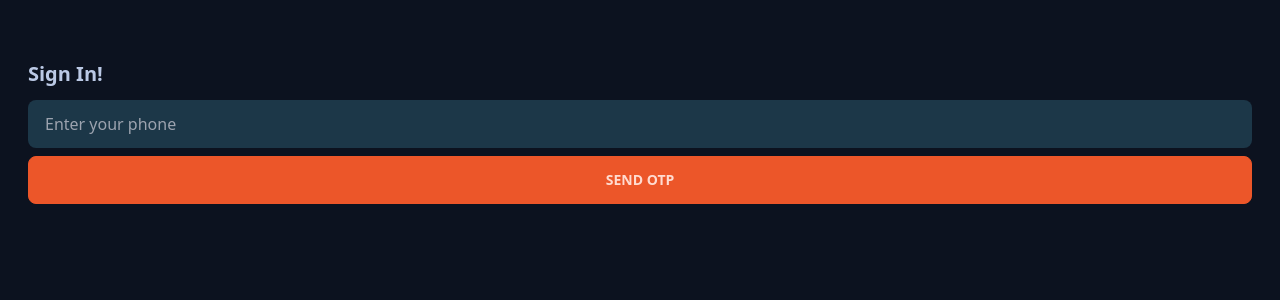
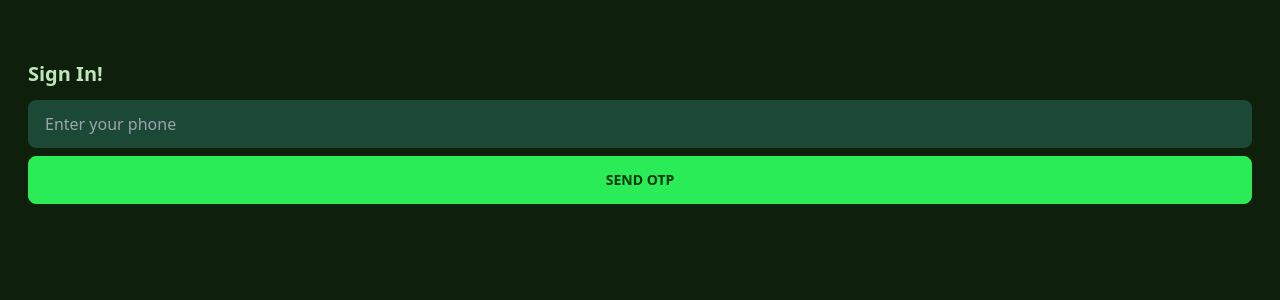
Before and after one commit to shashisrun/bp-meal-subs, a Next.js app: page /signin in a window 1280 px wide. Shown: the top 300 px of the page. Built offline with nearby package versions, Linux system fonts and the light colour scheme; no server answers.

Commit message:
Color Fixes and Signin Page Implementation

```diff
--- a/pages/signin.js
+++ b/pages/signin.js
@@ -1,25 +1,24 @@
 import React from 'react';
-import AskName from '../components/profile/askName';
 import Title from "../components/title";
-import { setUpRecaptcha, addNamedDocument, getDocument, serverTimestamp } from '../config/firebase';
-import { useAuth } from '../contexts/authContext'
+import { setUpRecaptcha } from '../config/firebase';
 
 export default function Signin() {
     const [phone, setPhone] = React.useState('');
     const [confirmObject, setConfirmObject] = React.useState(null);
     const [otp, setOtp] = React.useState('');
     const [error, setError] = React.useState();
-    const { user, setUser } = useAuth();
 
-    const sendOTP = async (event) => {
+    const sendOTOP = async (event) => {
         event.preventDefault();
         // setSentOtp(true)
         try {
             const reponse = await setUpRecaptcha(`+91${phone}`)
+            console.log(reponse);
             setConfirmObject(reponse);
         } catch (error) {
             setError(error.message);
         }
+        console.log(confirmObject);
     }
 
     const verifyOTP = async (event) => {
@@ -28,33 +27,14 @@ export default function Signin() {
         try {
             setError(null);
             const reponse = await confirmObject.confirm(otp)
-            console.log(reponse.user.phoneNumber);
-            const getUser = await getDocument('users', reponse.user.uid);
-            if (!getUser) {
-                const responseNew = await addNamedDocument('users', {
-                    phone: reponse.user.phoneNumber,
-                    isRegistrationComplete: false,
-                    isActive: true,
-                    lastLogin: serverTimestamp(),
-                    createdAt: serverTimestamp()
-                }, reponse.user.uid)
-                setUser({ ...user, profile: responseNew });
-            } else {
-                const responseNew = await addNamedDocument('users', {
-                    ...getUser,
-                    lastLogin: serverTimestamp()
-                }, reponse.user.uid)
-                setUser({ ...user, profile: responseNew });
-            }
+            console.log(reponse);
         } catch (error) {
             setError(error.message);
         }
+        console.log(confirmObject);
     }
 
     return (
-        <>
-            {!user
-                ?
         <div className="container mx-auto px-5 py-10">
             <Title>
                 Sign In!
@@ -69,7 +49,7 @@ export default function Signin() {
                                 if ((event.target.value === '' || re.test(event.target.value)) && event.target.value.length <= 10) {
                                     setPhone(event.target.value)
                                 }
-                                        } }
+                            }}
                         />
                     </div>
                     <div className="my-1">
@@ -78,7 +58,7 @@ export default function Signin() {
                     <div className="my-2">
                         <button
                             className="btn btn-primary w-full"
-                                        onClick={sendOTP}
+                            onClick={sendOTOP}
                         >Send OTP</button>
                     </div>
                     <div className="my-2">
@@ -109,15 +89,7 @@ export default function Signin() {
                     </div>
                 </>
             }
+            <div id="recaptcha-container"></div>
         </div>
-                :
-                <>
-                    {!user.name
-                        ? <AskName />
-                        : <></>
-                    }
-                </>
-            }
-        </>
     )
 }
--- a/tailwind.config.js
+++ b/tailwind.config.js
@@ -9,9 +9,9 @@ module.exports = {
     themes: [
       {
         lighttheme: {
-          "primary": "#ec5629",
-          "secondary": "#BCDDF1",
-          "accent": "#D99330",
+          "primary": "#29EC57",
+          "secondary": "#75E963",
+          "accent": "#4CD930",
           "neutral": "#FFF1F1",
           "base-100": "#F4F4F4",
           "base-200": "#EEEEEE",
@@ -21,12 +21,12 @@ module.exports = {
           "error": "#F87272",
         },
         darktheme: {
-          "primary": "#ec5629",
-          "secondary": "#1c3748",
-          "accent": "#D99330",
-          "neutral": "#110E0E",
-          "base-100": "#0c121f",
-          "base-200": "#070B12",
+          "primary": "#29EC57",
+          "secondary": "#1C4836",
+          "accent": "#4CD930",
+          "neutral": "#0F110E",
+          "base-100": "#0E1F0C",
+          "base-200": "#071207",
           "info": "#3ABFF8",
           "success": "#36D399",
           "warning": "#FBBD23",
```
Lines whose indentation alone changed are shown as unchanged.
